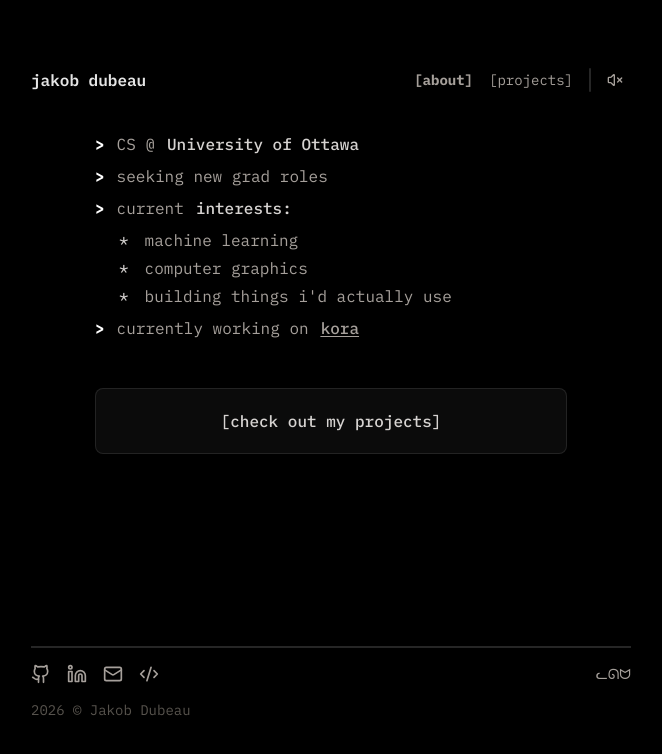
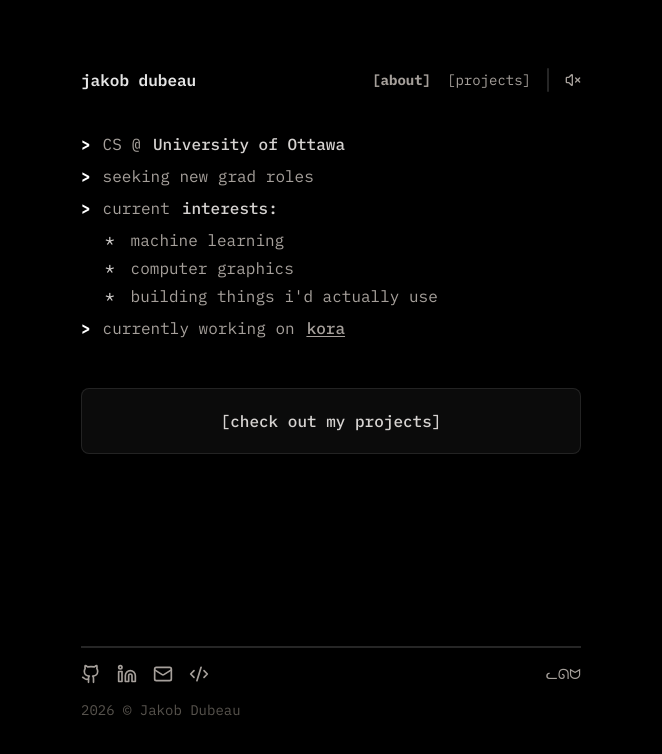
Before and after one commit to jakobdubeau/portfolio-v2, a Next.js app: page / in a window 1280 px wide. Shown: the top 754 px of the page, without its empty margins (309-971 px from the left). Built offline with nearby package versions, Linux system fonts and the light colour scheme; no server answers.

Commit message:
align content

```diff
--- a/src/app/layout.js
+++ b/src/app/layout.js
@@ -32,7 +32,7 @@ export default function RootLayout({ children }) {
       <body className={`${geistSans.variable} ${geistMono.variable} ${ibmPlexMono.variable} antialiased`}>
         <SoundProvider>
           <main className="flex justify-center h-screen selection:bg-indigo-300 bg-black font-mono">
-            <div className="flex flex-col gap-4 w-full md:max-w-150 m-6 md:m-20 md:mt-16">
+            <div className="flex flex-col gap-4 w-full md:max-w-125 m-6 md:m-20 md:mt-16">
               <Header />
               {children}
               <Footer />
--- a/src/app/page.js
+++ b/src/app/page.js
@@ -10,9 +10,9 @@ export default function Home() {
   const [play] = useSound("/sfx/click_close.mp3", { volume: 0.2 })
 
   return (
-    <div className="flex flex-col pt-2 sm:pt-5 sm:mx-10">
+    <div className="flex flex-col pt-2 sm:pt-5">
       <ul className="grid gap-4 sm:gap-2 text-base">
-        <li className="flex items-baseline gap-3 pl-3 sm:pl-6 group">
+        <li className="flex items-baseline gap-3 group">
           <span className="text-white font-bold group-hover:translate-x-2 transition-transform duration-200 ease-out">
             &gt;
           </span>
@@ -23,7 +23,7 @@ export default function Home() {
             University of Ottawa
           </span>
         </li>
-        <li className="flex items-baseline gap-3 pl-3 sm:pl-6 group">
+        <li className="flex items-baseline gap-3 group">
           <span className="text-white font-bold group-hover:translate-x-2 transition-transform duration-200 ease-out">
             &gt;
           </span>
@@ -31,7 +31,7 @@ export default function Home() {
             seeking new grad roles
           </span>
         </li>
-        <li className="flex flex-col gap-2 pl-3 sm:pl-6 group">
+        <li className="flex flex-col gap-2 group">
           <div className="flex items-baseline gap-3 group-hover:translate-x-2 transition-transform duration-200 ease-out">
             <span className="text-white font-bold">
               &gt;
@@ -43,7 +43,7 @@ export default function Home() {
               interests:
             </span>
           </div>
-          <ul className="grid gap-2 sm:gap-1 pl-3 sm:pl-6 group-hover:translate-x-2 transition-transform duration-200 ease-out">
+          <ul className="grid gap-2 sm:gap-1 pl-6 group-hover:translate-x-2 transition-transform duration-200 ease-out">
             <li className="relative flex items-start gap-4">
               <span className="text-stone-300 font-normal">
                 *
@@ -70,7 +70,7 @@ export default function Home() {
             </li>
           </ul>
         </li>
-        <li className="flex items-baseline gap-3 pl-3 sm:pl-6 group">
+        <li className="flex items-baseline gap-3 group">
           <span className="text-white font-bold group-hover:translate-x-2 transition-transform duration-200 ease-out">
             &gt;
           </span>
@@ -91,7 +91,7 @@ export default function Home() {
       <Link
         href="/projects"
         onClick={() => !muted && play()}
-        className="text-center mt-10 sm:mt-12 py-5 mx-2 sm:mx-6 rounded-lg border border-white/10 bg-neutral-900/50 text-stone-300 font-medium transition-all hover:text-stone-400 shadow-sm"
+        className="text-center mt-10 sm:mt-12 py-5 rounded-lg border border-white/10 bg-neutral-900/50 text-stone-300 font-medium transition-all hover:text-stone-400 shadow-sm"
       >
         [check out my projects]
       </Link>
--- a/src/app/projects/page.js
+++ b/src/app/projects/page.js
@@ -77,7 +77,7 @@ export default function Home() {
 	const [key] = useSound("/sfx/creamy_key.mp3", { volume: 0.7, interrupt: true })
 
 	return (
-		<div className="sm:pt-4 sm:mx-16 flex flex-col flex-1 min-h-0">
+		<div className="sm:pt-4 flex flex-col flex-1 min-h-0">
 			<div className="relative mb-3">
 				<Search className="absolute top-2 sm:top-2.5 left-3 size-6 text-stone-400" />
 				<input
@@ -93,7 +93,7 @@ export default function Home() {
 					className="w-full py-2 px-4 border border-stone-400 rounded-md bg-transparent focus:outline-none focus:border-stone-600 pl-10 sm:pl-12 text-sm sm:text-base tracking-tighter sm:tracking-tight"
 				/>
 			</div>
-			<div className="flex-1 min-h-0 overflow-y-auto [scrollbar-width:none] [&::-webkit-scrollbar]:hidden">
+			<div className="flex-1 min-h-0 overflow-y-auto -mx-2 px-2 [scrollbar-width:none] [&::-webkit-scrollbar]:hidden">
 				<ProjectList
 					projects={projects.filter(
 						(project) =>
@@ -104,7 +104,7 @@ export default function Home() {
 							)
 					)}
 				/>
-			<p className="text-stone-400 mt-3 mx-2 sm:mx-4">
+			<p className="text-stone-400 mt-3">
 				You can check out my other projects{" "}
 				<Link
 					href="https://github.com/jakobdubeau?tab=repositories"
--- a/src/components/Header.jsx
+++ b/src/components/Header.jsx
@@ -47,7 +47,7 @@ export default function Header() {
             toggleMuted()
             muted && mute()
           }}
-          className="p-2 rounded-lg text-stone-400 hover:bg-stone-900 transition-colors cursor-pointer"
+          className="p-2 -mr-2 rounded-lg text-stone-400 hover:bg-stone-900 transition-colors cursor-pointer"
           aria-label="Toggle Mute"
           aria-pressed={muted}
         >
--- a/src/components/ui/ProjectCard.jsx
+++ b/src/components/ui/ProjectCard.jsx
@@ -11,7 +11,7 @@ export default function ProjectCard({
   github,
 }) {
   return (
-    <div className="group sm:mx-3 bg-neutral-900/50 rounded-lg shadow:md hover:shadow-lg hover:scale-103 transition-all duration-300 border border-white/10">
+    <div className="group bg-neutral-900/50 rounded-lg shadow:md hover:shadow-lg hover:scale-103 transition-all duration-300 border border-white/10">
       <a
         href={href}
         target="_blank"
```
